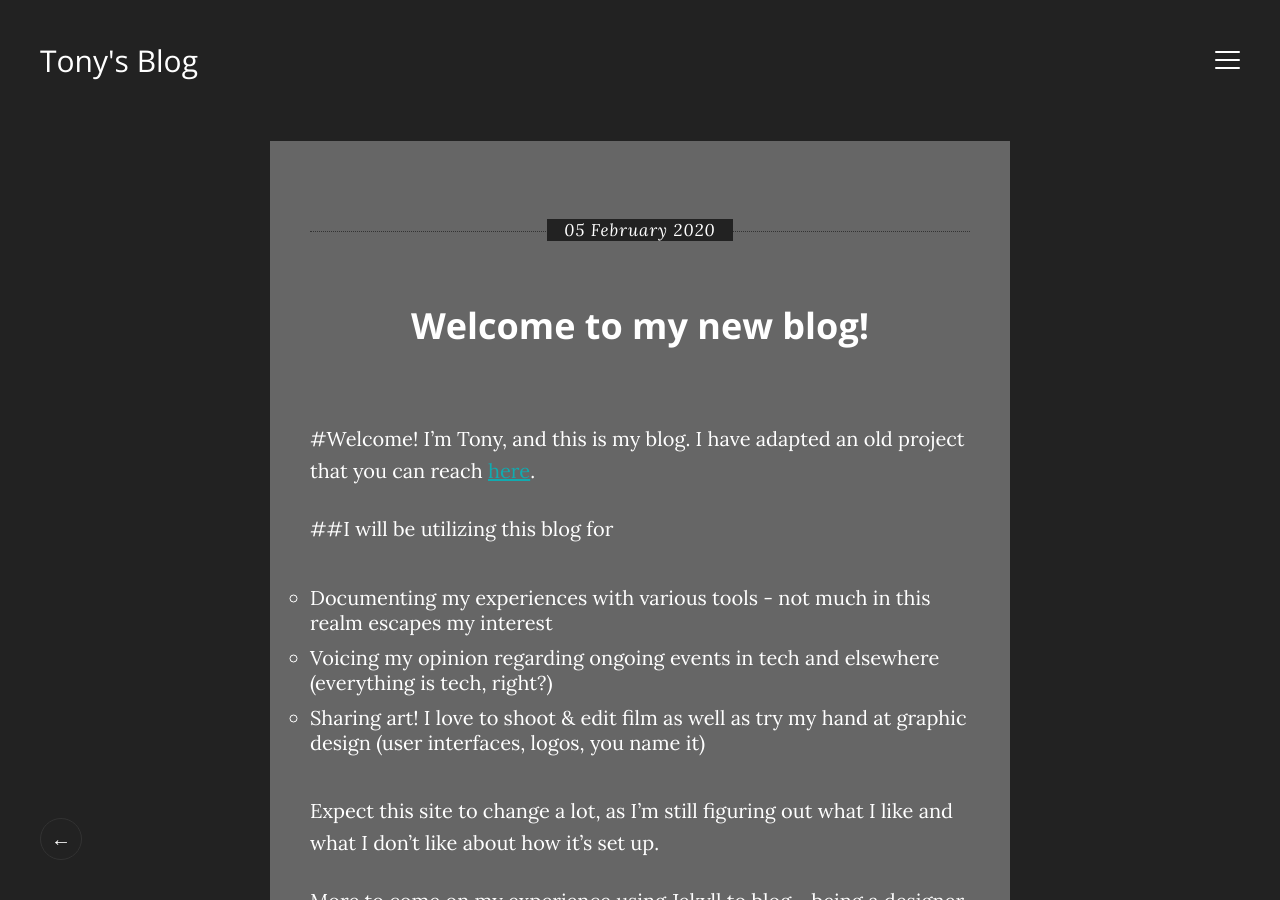
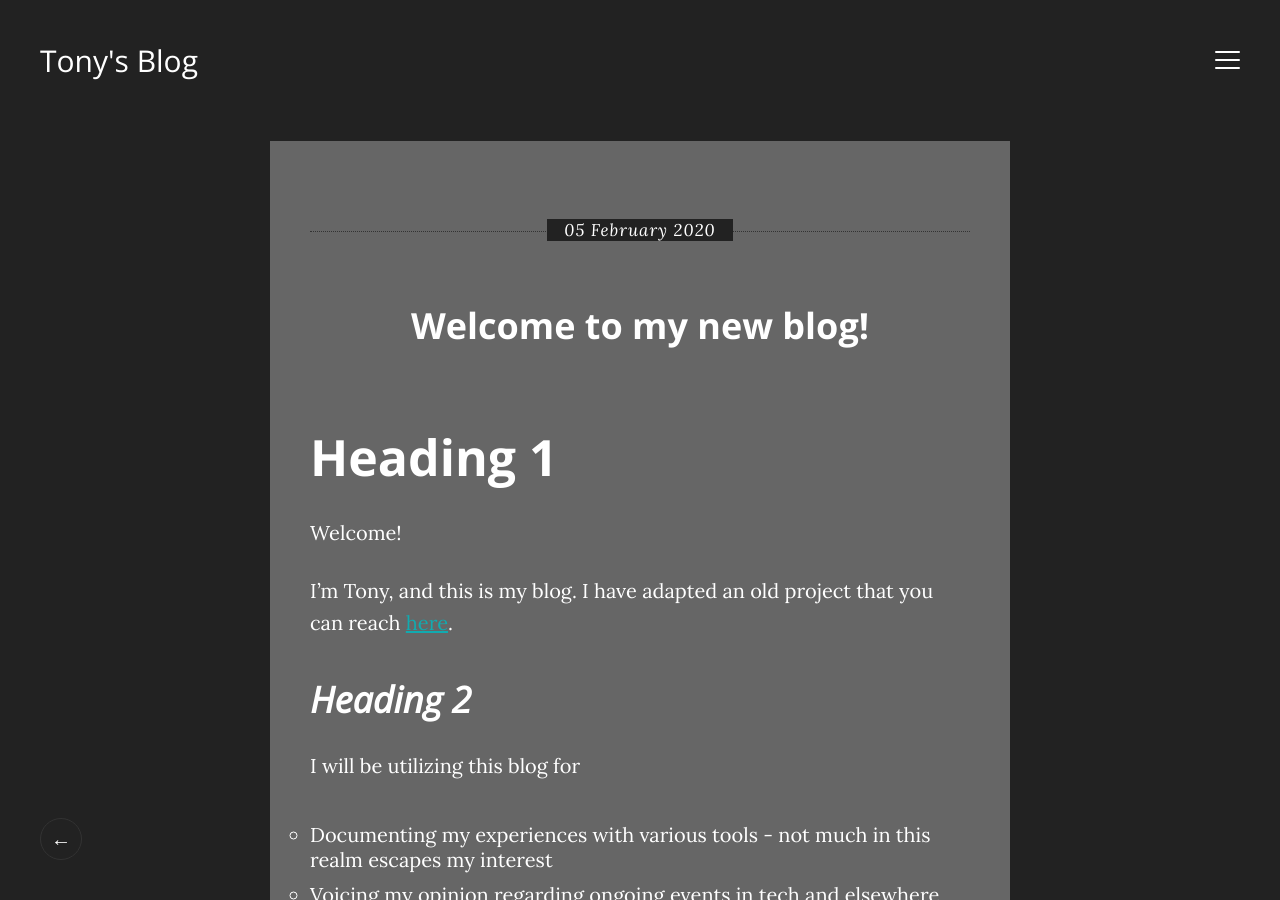
Before and after one commit to acmill/blog, a Jekyll site: the page built from _posts/2020-02-05-welcome-to-my-blog.markdown, in a window 1280 px wide and 900 px high. Built offline with Jekyll 4.4.1, drawn with Linux system fonts in a browser that asks for light colours.

Commit message:
still getting used to markdown for writing blogs!

```diff
--- a/_posts/2020-02-05-welcome-to-my-blog.markdown
+++ b/_posts/2020-02-05-welcome-to-my-blog.markdown
@@ -4,10 +4,13 @@ title:  "Welcome to my new blog!"
 date:   2020-02-05 16:57:51
 ---
 
-#Welcome!
+# Heading 1
+Welcome!
+
 I'm Tony, and this is my blog. I have adapted an old project that you can reach [here](https://github.com/mx3m/hikari-for-jekyll).
 
-##I will be utilizing this blog for
+## Heading 2
+I will be utilizing this blog for
 
 * Documenting my experiences with various tools - not much in this realm escapes my interest
 * Voicing my opinion regarding ongoing events in tech and elsewhere (everything is tech, right?)
```
